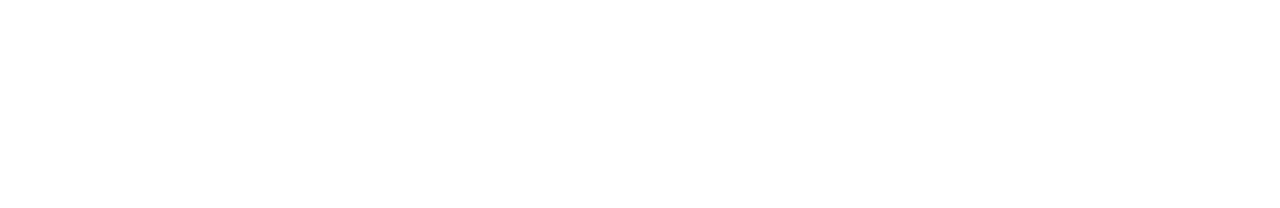
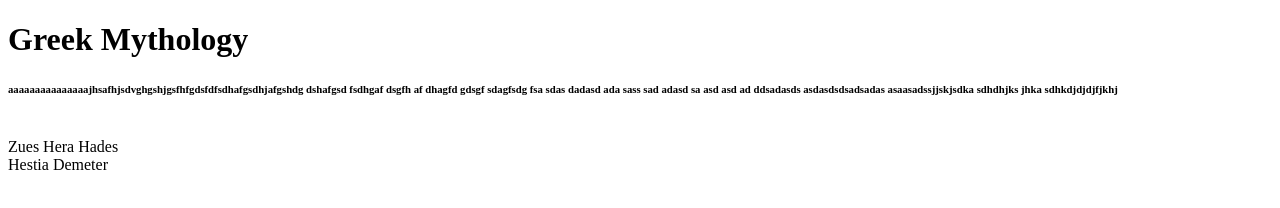
Before and after one commit to ChooHuiHarn/ChooHuiHarn.github.io, a plain HTML site: page index.html in a window 1280 px wide. Drawn offline with Linux system fonts and the light colour scheme.

Commit message:
Update index.html

```diff
--- a/index.html
+++ b/index.html
@@ -4,6 +4,10 @@
 		<title>Greek Mythology - Homepage</title>
 	</head>
 	<body>
-
+	<h1>Greek Mythology</h1>
+	<h6>aaaaaaaaaaaaaaajhsafhjsdvghgshjgsfhfgdsfdfsdhafgsdhjafgshdg dshafgsd fsdhgaf dsgfh af dhagfd gdsgf sdagfsdg fsa sdas dadasd ada sass sad adasd sa asd asd ad ddsadasds asdasdsdsadsadas asaasadssjjskjsdka sdhdhjks jhka sdhkdjdjdjfjkhj</h6>
+	<br><h9>Zues  <h/9><h9>  Hera  </h9><h9>  Hades</h9><Podeison>
+	<br><h9>Hestia  </h9><h9>   Demeter
+</div>
 	</body>
 </html>
```
